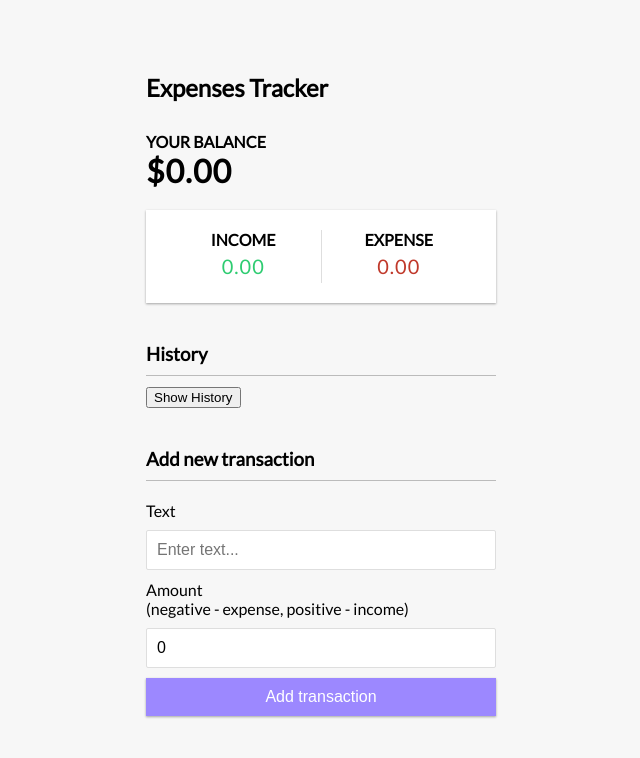
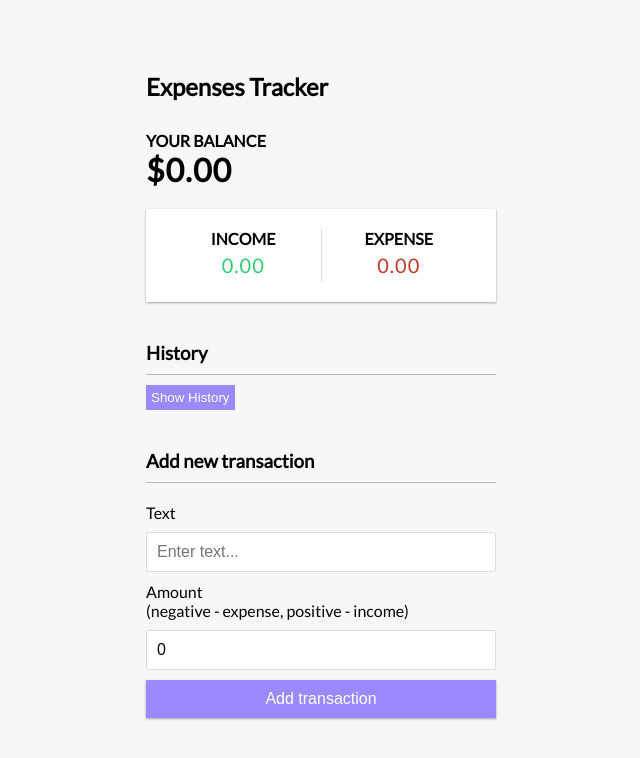
Before and after one commit to recep-demir/expenses-tracker-react-firebase, a React (Create React App) app: page / in a window 1280 px wide. Shown: the top 758 px of the page, without its empty margins (319-959 px from the left). Built offline with nearby package versions, Linux system fonts and the light colour scheme.

Commit message:
style: format code with prettier

```diff
--- a/src/components/TransactionList.jsx
+++ b/src/components/TransactionList.jsx
@@ -10,8 +10,7 @@ const TransactionList = () => {
   return (
     <div>
       <div>
-      <h3>History</h3>
-      <button onClick={()=>setIsVisible(!isVisible)}>{isVisible ? "Hide History" : "Show History"}</button>
+        <h3>History</h3> <button style={{backgroundColor:"#9C88FF", border:"none", padding:"5px", color:"white" }} onClick={()=>setIsVisible(!isVisible)}>{isVisible ? "Hide History" : "Show History"}</button>
 
       </div>
 
```
Also changed, not shown: src/App.css (line endings or trailing spaces).
